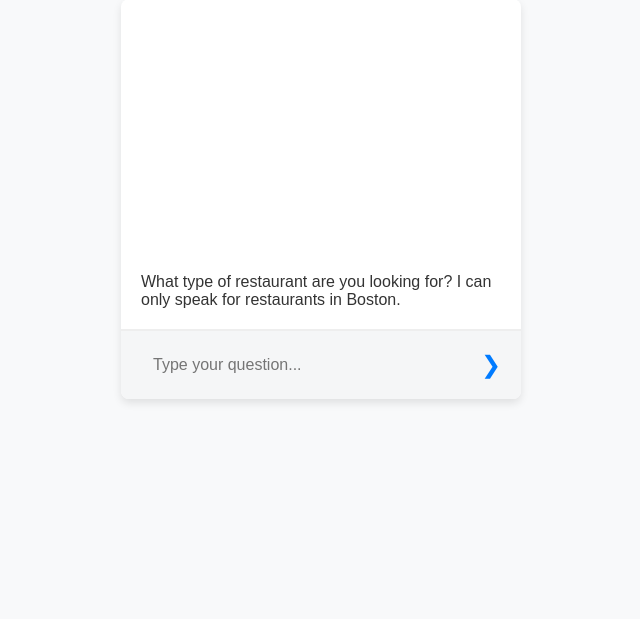
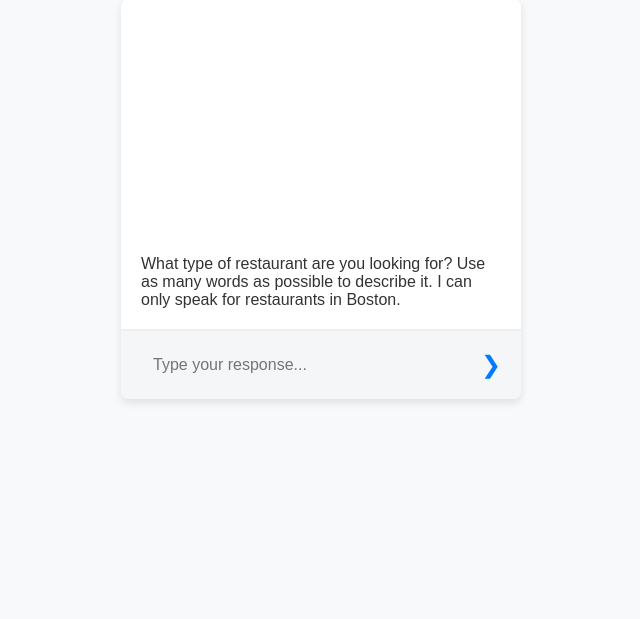
Before and after one commit to radall1/Where2Eat, a Flask app: page / in a window 1280 px wide. Shown: the part 221-840 px from the top of the page, without its empty margins (319-959 px from the left). Run offline with Flask 3, Linux system fonts and the light colour scheme; parts of the project's set-up code (start-up, migrations or seed data) failed here and were passed over.

Commit message:
Update index.html

```diff
--- a/templates/index.html
+++ b/templates/index.html
@@ -4,7 +4,7 @@
     <meta charset="UTF-8">
     <link rel="icon" type="image/x-icon" href="https://raw.githubusercontent.com/radall1/Where2Eat/main/images/favicon.ico">
     <meta name="viewport" content="width=device-width, initial-scale=1.0">
-    <title>Boston Where2Eat</title>
+    <title>Where2Eat</title>
     <style>
         body {
             background-color: #f8f9fa;
@@ -63,9 +63,9 @@
 </head>
 <body>
     <div class="chat-container" id="chat-container">
-        <div class="chat" style="margin-top: auto !important;">What type of restaurant are you looking for? I can only speak for restaurants in Boston.</div>
+        <div class="chat" style="margin-top: auto !important;">What type of restaurant are you looking for? Use as many words as possible to describe it. I can only speak for restaurants in Boston.</div>
         <div class="user-input" id="test">
-        <input type="text" id="inputField" onkeydown="handleInput(event)" autofocus placeholder="Type your question...">
+        <input type="text" id="inputField" onkeydown="handleInput(event)" autofocus placeholder="Type your response...">
         </div>
     </div>
 
```
